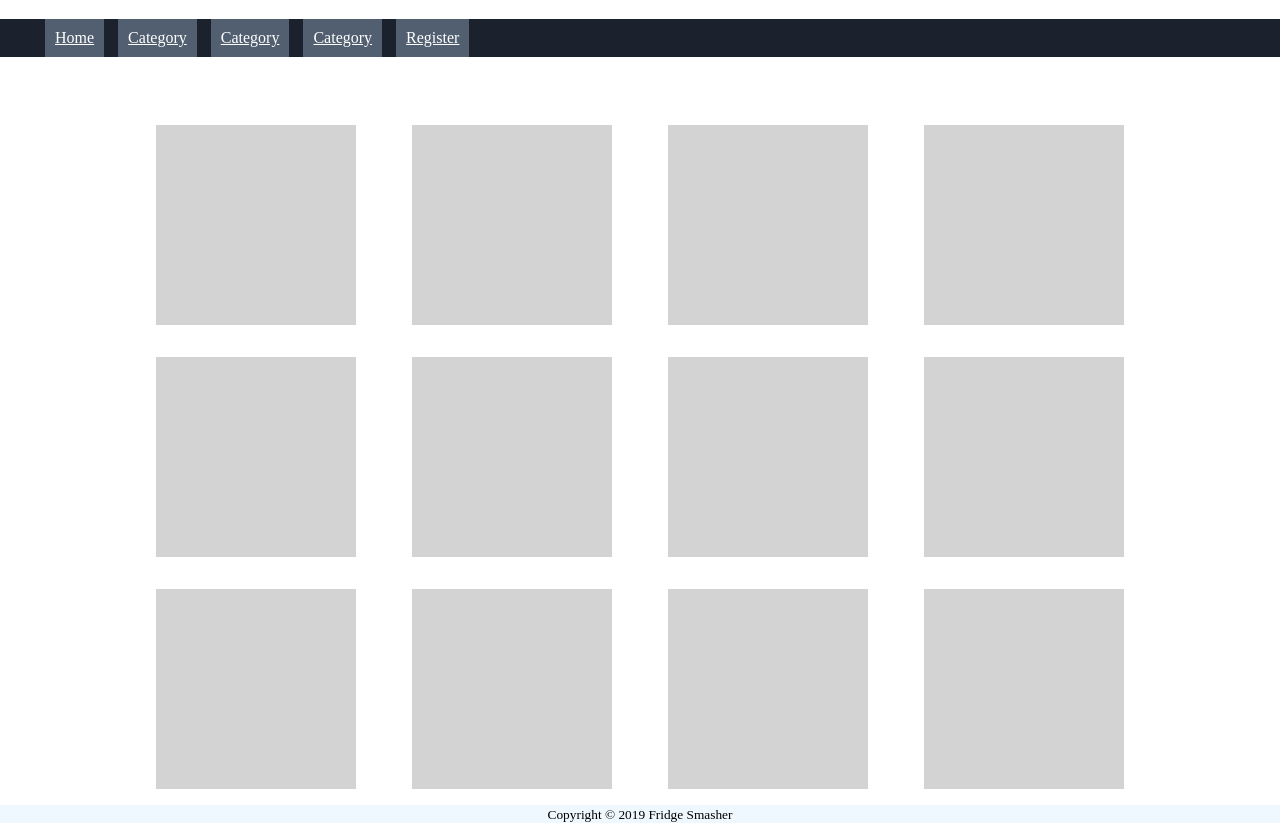
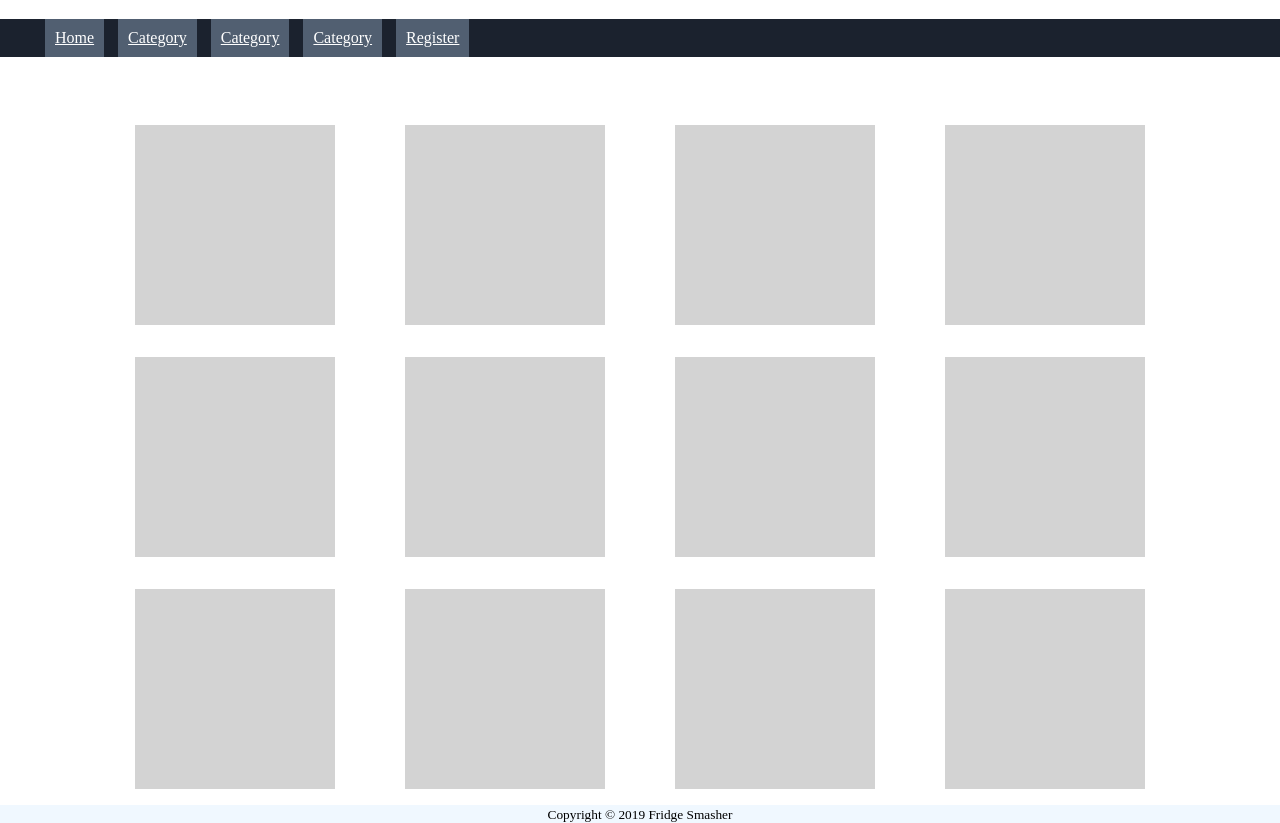
Before and after one commit to toberge/css-experiments, a plain HTML site: page news/index.html in a window 1280 px wide. Shown: the part 120-943 px from the top of the page. Drawn offline with Linux system fonts and the light colour scheme.

Commit message:
small tweak to fridge style

```diff
--- a/news/style.css
+++ b/news/style.css
@@ -1,12 +1,14 @@
-@media screen and (max-width: 10800px) { /*TODO revert when done*/
+@media screen and (max-width: 12800px) { /*TODO revert when done*/
     main {
         margin: 0 auto;
-        width: 80%;
+        max-width: 1080px;
     }
     header {
         height: 20%
     }
 }
+
+
 
 @supports not (display: grid) {
 
```
